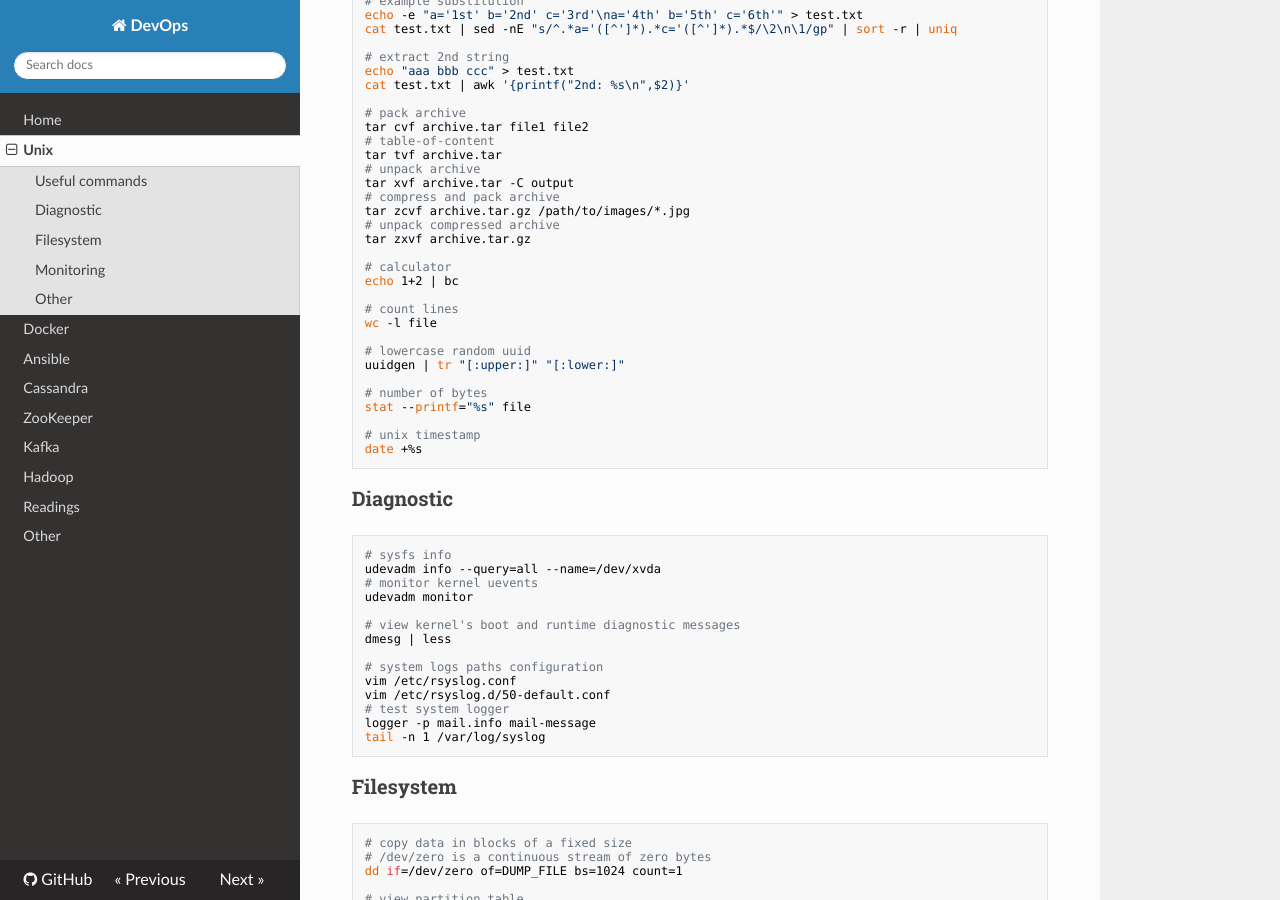
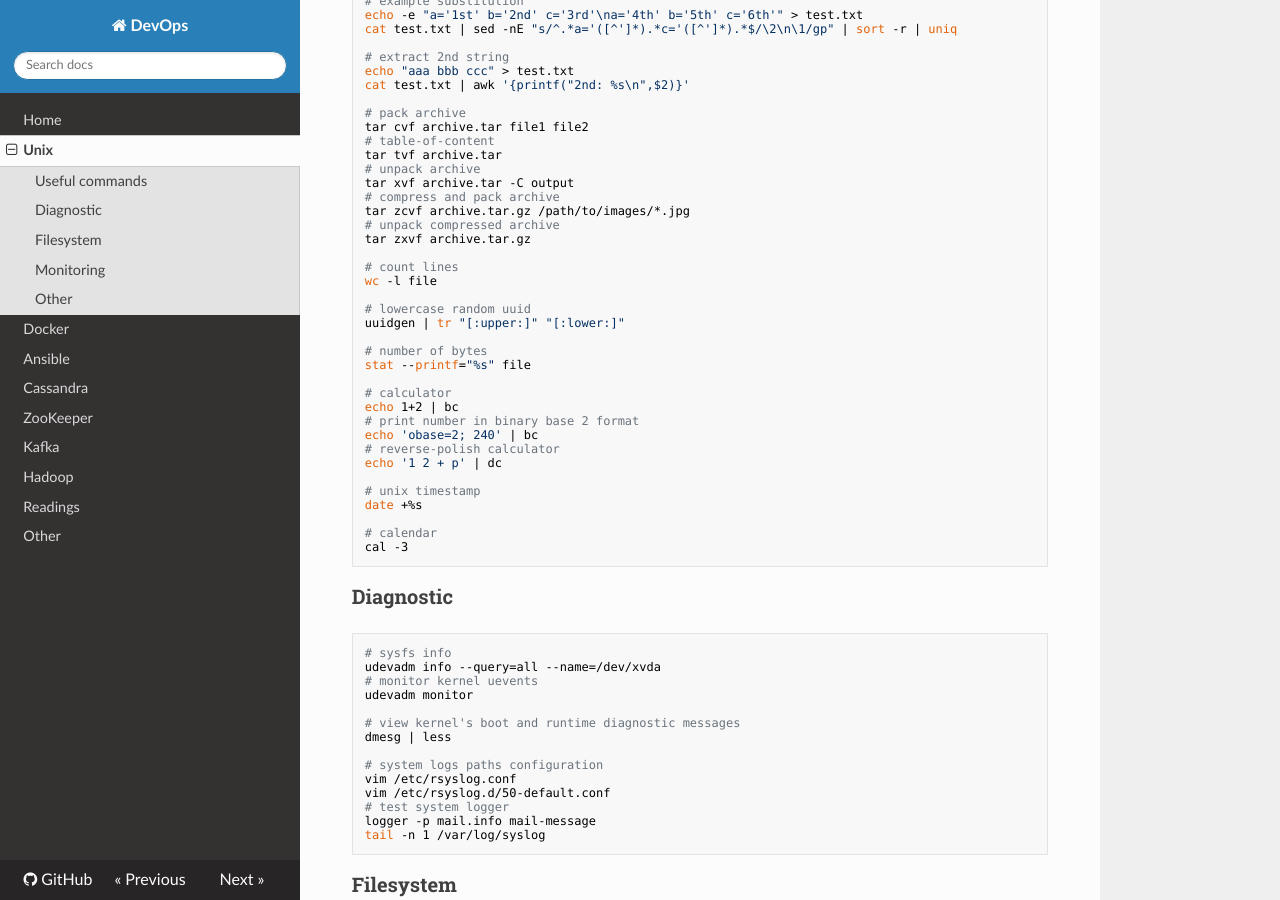
Before and after one commit to niqdev/devops, an MkDocs documentation site: the page built from docs/unix.md, in a window 1280 px wide and 900 px high, scrolled down 467 px. Built offline with MkDocs 1.6.1, drawn with Linux system fonts in a browser that asks for light colours; nearby versions of some CDN libraries; old or Windows-style settings are respelled for this version of MkDocs; some of the changed text lies outside the part shown.

Commit message:
doc: update unix

````diff
--- a/dev.txt
+++ b/dev.txt
@@ -31,6 +31,8 @@ https://github.com/josephpconley/spark-seed.g8
 
 * elastic-search
 * kong
+* etcd
+* linux containers LXD
 
 # tutorial
 https://kafka.apache.org/quickstart
--- a/docs/unix.md
+++ b/docs/unix.md
@@ -51,8 +48,18 @@ uuidgen | tr "[:upper:]" "[:lower:]"
 # number of bytes
 stat --printf="%s" file
 
+# calculator
+echo 1+2 | bc
+# print number in binary base 2 format
+echo 'obase=2; 240' | bc
+# reverse-polish calculator
+echo '1 2 + p' | dc
+
 # unix timestamp
 date +%s
+
+# calendar
+cal -3
 ```
 
 ### Diagnostic
````
Also changed, not shown: other parts of docs/unix.md (+2 -3 lines).
